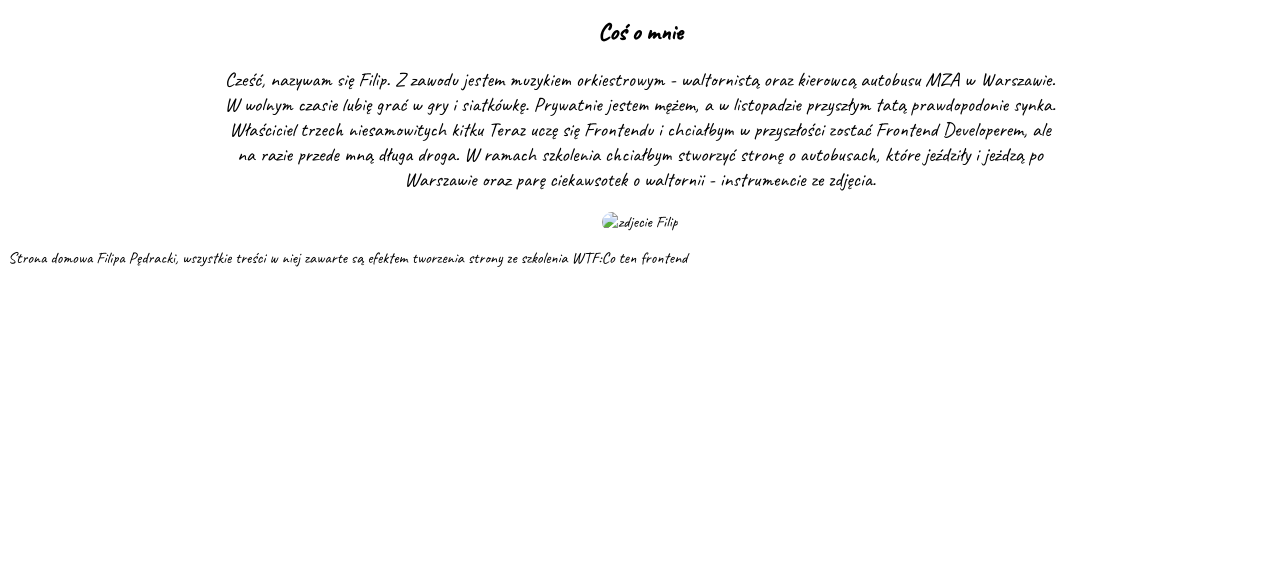
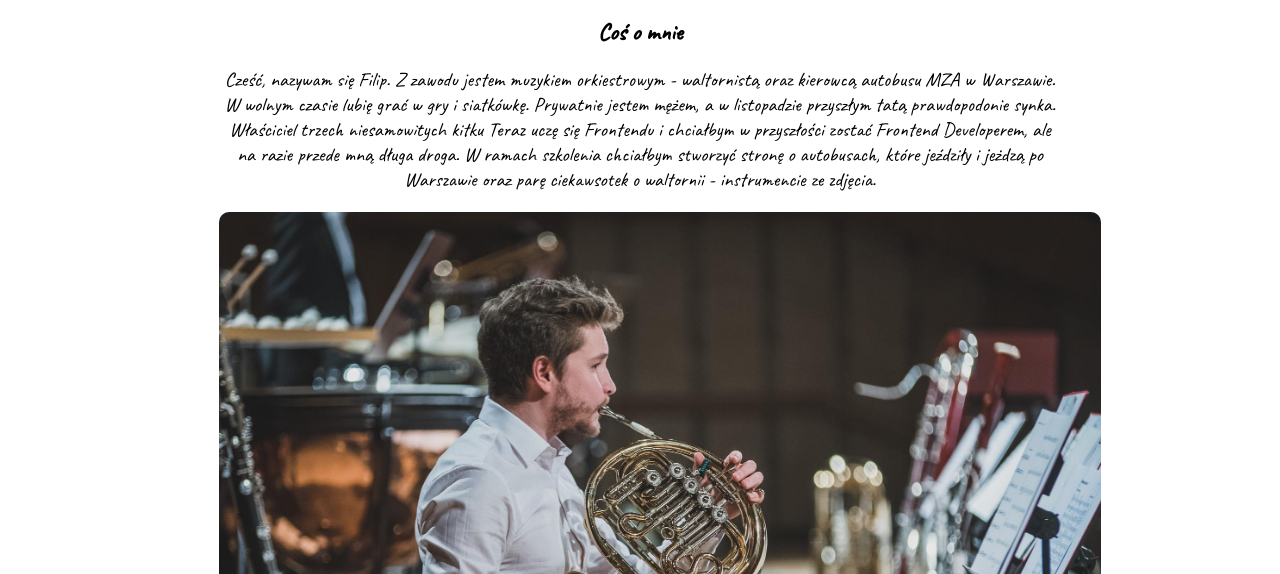
Before and after one commit to filip-pedracki/homepage, a plain HTML site: page index.html in a window 1280 px wide. Shown: the part 226-800 px from the top of the page. Drawn offline with Linux system fonts and the light colour scheme; the site is published under a folder, as on GitHub Pages, so addresses that start at the root find nothing; files whose address does not match are found by name.

Commit message:
change on picturies

```diff
--- a/index.html
+++ b/index.html
@@ -40,7 +40,7 @@
         </p>
       </article>
       <div>
-        <img class="image-index" src="/IMG/zdjęcie_z_rogiem.jpg" alt="zdjecie Filip">
+        <img class="image-index" src="IMG/zdjęcie_z_rogiem.jpg" alt="zdjecie Filip">
       </div>
     </section>
 
```
